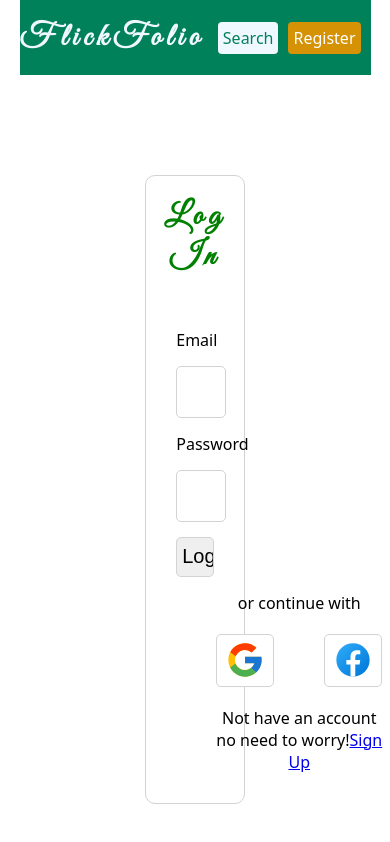
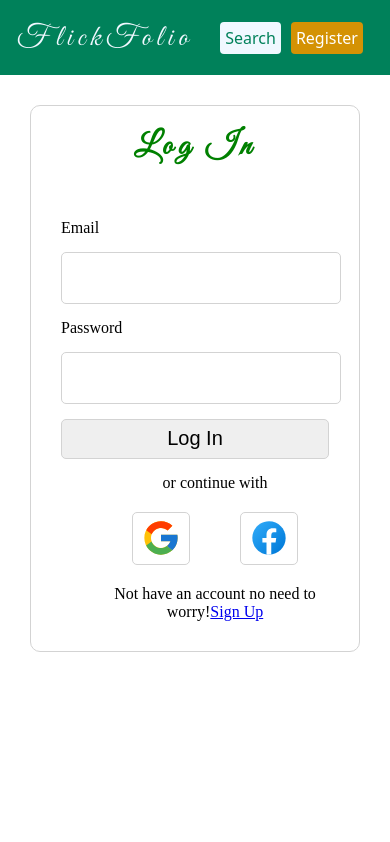
Before and after one commit to rahulaauji-30/flikfolio-fronend, a React (Vite) app: page /login in a window 390 px wide. Shown: the top 842 px of the page. Built offline with nearby package versions, Linux system fonts and the light colour scheme; a web font is replaced by a local one.

Commit message:
Mobile friendlyness

```diff
--- a/src/Moviesearch.jsx
+++ b/src/Moviesearch.jsx
@@ -10,6 +10,7 @@ const Moviesearch = (props) => {
     const [isFavourite, setFavourite] = useState(false);
     const [isSaved, setSaved] = useState(false);
     const [isExpanded, setExpanded] = useState(false);
+
     const showRead = {
         opacity: 1,
         transition: 'opacity 1s ease-in-out',
@@ -57,7 +58,7 @@ const Moviesearch = (props) => {
 
     return (
         <>
-            <a href={`/movie/${props.id}`}>
+            <a href={`/movie/${props.id}`} id="mov">
               <div className="movie" key={props.id}>
                   <div className="movie-img" onMouseOver={hanldeHover} onMouseOut={hanldeHover}>
                       <div className="bg"></div>
--- a/src/Nav.jsx
+++ b/src/Nav.jsx
@@ -1,24 +1,17 @@
 
 import { useState } from "react"
+import {Link} from "react-router-dom"
 const Nav = () => {
     const [isClicked, setClicked] = useState(false)
-    const handleClick = () => {
-        setClicked((pre) => !pre)
-    }
     return (
         <>
             <div className="main-nav">
                 <div className="navbar">
-                    <h1 style={{ margin: "0px", textAlign: "center" }}>FlickFolio</h1>
+                    <Link to={`/`} style={{ margin: "0px", textAlign: "center" }} id="h1">FlickFolio</Link>
                     <div className="side-nav">
                         <a href="/search" id="search">Search</a>
-                        <span onClick={handleClick} id="register">Register</span>
+                        <a href="/signup" id="register">Register</a>
                     </div>
-                </div>
-                <div className="register" style={{ display: isClicked ? "block" : "none" }}>
-                    <a href="/login">Log In</a>
-                    <br />
-                    <a href="/signup">Sign Up</a>
                 </div>
             </div>
         </>
--- a/src/Navsearch.jsx
+++ b/src/Navsearch.jsx
@@ -1,13 +1,11 @@
-import { useState } from "react";
+import { useEffect, useState } from "react";
 import Moviesearch from "./Moviesearch";
+import { Link } from "react-router-dom";
 
 const Navsearch = () => {
     const [searchQuery, setSearchQuery] = useState('');
     const [searchResults, setSearchResults] = useState([]);
-    const [isClicked,setClicked] = useState(false)
-    const handleClick = ()=>{
-        setClicked((pre)=>!pre)
-    }
+    const [display,setDisplay] = useState(false)
     const handleSearchChange = async (event) => {
         const query = event.target.value;
         setSearchQuery(query);
@@ -29,11 +27,17 @@ const Navsearch = () => {
             document.getElementsByTagName("h1").innerHTML = "No Movie Found"
         }
     };
-
+    useEffect(()=>{
+        const size = window.innerWidth;
+      if(size > 786){
+        setDisplay((pre)=>!pre);
+      }
+      console.log(size);
+    },[window.innerWidth])
     return (
         <>
             <div className="navbar">
-                <h1 style={{ margin: "0px", textAlign: "center" }}>FlickFolio</h1>
+                <h1 style={{ margin: "0px", textAlign: "center",display:display?"block":"none" }}>FlickFolio</h1>
                 <input
                     type="text"
                     name="search"
@@ -44,8 +48,8 @@ const Navsearch = () => {
                     focus
                 />
                 <div className="side-nav">
-                    <a href="#search" id="search">Search</a>
-                    <button onClick={handleClick} id="register">Register</button>
+                    <Link to={`/`} id="search">Home</Link>
+                    <a href="/signup" id="register">Register</a>
                 </div>
             </div>
             <div className="result">
@@ -64,11 +68,6 @@ const Navsearch = () => {
                     ))
                 )}
             </div>
-            <div className="register" style={{display:isClicked ? "hidden":"block"}}>
-                <a href="/login">Log In</a>
-                <br />
-                <a href="/signup">Sign Up</a>
-            </div>
         </>
     );
 };
--- a/src/index.css
+++ b/src/index.css
@@ -1,7 +1,9 @@
+
 body{
   margin: 0px;
   padding: 0px;
 }
+
 .navbar{
   margin: 0px auto;
   width: 90%;
@@ -12,10 +14,12 @@ body{
   justify-content: space-between;
   align-items: center;
 }
-.navbar h1{
+.navbar #h1{
   font-family: "Great Vibes", cursive;
   color: aliceblue;
   letter-spacing: 5px;
+  text-decoration: none;
+  font-size: 30px;
 }
 .navbar .side-nav{
   font-family: system-ui, -apple-system, BlinkMacSystemFont, 'Segoe UI', Roboto, Oxygen, Ubuntu, Cantarell, 'Open Sans', 'Helvetica Neue', sans-serif;
@@ -39,6 +43,70 @@ body{
   text-decoration: none;
   border-radius: 4px;
   color: white;
+}
+.categories {
+  width: 90%;
+  margin: 10px auto;
+  display: flex;
+  flex-direction: row;
+  gap: 50px;
+  flex-wrap: nowrap;
+  overflow-x: auto;
+  justify-content: flex-start;
+  -webkit-overflow-scrolling: touch; /* For older versions of Safari */
+  -overflow-scrolling: touch; /* For iOS devices */
+}
+
+#poster img{
+  width: 260px;
+  border-radius: 10px;
+  border-bottom-left-radius: 0px;
+  border-bottom-right-radius: 0px;
+
+}
+#poster h1{
+  margin: 10px;
+  font-family: 'Gill Sans', 'Gill Sans MT', Calibri, 'Trebuchet MS', sans-serif;
+  font-size: 25px;
+  text-align: center;
+  color: rgb(0, 129, 90);
+  width: 260px;
+}
+.main-nav{
+  position: relative;
+}
+.register{
+  position: absolute;
+  right: 100px;
+  width: 195px;
+  background-color: white;
+  display: flex;
+  flex-direction: column;
+  gap: 10px;
+  align-items: flex-start;
+  border-radius: 5px;
+  z-index: 1;
+  padding: 5px;
+
+}
+.register a{
+  text-decoration: none;
+  font-size: 20px;
+  color: rgb(0, 128, 58);
+  margin: 5px;
+  padding: 10px;
+  font-size: 18px;
+}
+.register a:hover{
+  text-decoration: underline;
+}
+
+@media (min-width: 1025px){
+  #poster {
+    position: absolute;
+    left: 50px;
+    bottom: -250px;
+
   }
   .movie-img{
     width: 240px;
@@ -78,18 +146,7 @@ body{
     border-bottom-right-radius: 0px;
   }
 
-.categories {
-  width: 90%;
-  margin: 10px auto;
-  display: flex;
-  flex-direction: row;
-  gap: 50px;
-  flex-wrap: nowrap;
-  overflow-x: auto;
-  justify-content: flex-start;
-  -webkit-overflow-scrolling: touch; /* For older versions of Safari */
-  -overflow-scrolling: touch; /* For iOS devices */
-}
+
   /* .categories::-webkit-scrollbar{
     width: 0;
   } */
@@ -127,27 +184,7 @@ body{
     overflow: hidden; /* Ensure video doesn't overflow */
   }
 
-#poster {
-  position: absolute;
-  left: 50px;
-  bottom: -250px;
 
-}
-#poster img{
-  width: 260px;
-  border-radius: 10px;
-  border-bottom-left-radius: 0px;
-  border-bottom-right-radius: 0px;
-
-}
-#poster h1{
-  margin: 10px;
-  font-family: 'Gill Sans', 'Gill Sans MT', Calibri, 'Trebuchet MS', sans-serif;
-  font-size: 25px;
-  text-align: center;
-  color: rgb(0, 129, 90);
-  width: 260px;
-}
   .info{
     background-color: bisque;
     width: 50%;
@@ -243,34 +280,7 @@ body{
     cursor: pointer;
     text-decoration: none;
   }
-.main-nav{
-  position: relative;
-}
-.register{
-  position: absolute;
-  right: 100px;
-  width: 195px;
-  background-color: white;
-  display: flex;
-  flex-direction: column;
-  gap: 10px;
-  align-items: flex-start;
-  border-radius: 5px;
-  z-index: 1;
-  padding: 5px;
 
-}
-.register a{
-  text-decoration: none;
-  font-size: 20px;
-  color: rgb(0, 128, 58);
-  margin: 5px;
-  padding: 10px;
-  font-size: 18px;
-}
-.register a:hover{
-  text-decoration: underline;
-}
 
   .login{
     width: 25%;
@@ -347,3 +357,201 @@ input[type=submit]{
     justify-content: center;
     margin-left: 100px;
   }
+}
+@media (max-width: 768px) {
+  .navbar{
+    width: 100%;
+  }
+  #mov{
+    text-decoration: none;
+  }
+  #mov .movie{
+    width: 160px;
+    cursor: pointer;
+    text-align: center;
+
+  }
+  .movie-img img{
+    width: 100%;
+    height: 250px;
+    border-top-left-radius: 5px;
+    border-top-right-radius: 5px;
+  }
+  #mov .movie h3{
+    font-size: 20px;
+  }
+  #mov .movie .bg{
+    width: 100%;
+    height: 100%;
+    position: none;
+  }
+  #mov .movie img{
+    position: none;
+  }
+  #mov .movie a{
+    background-color: rgb(0, 128, 58);
+    color: white;
+    font-size: larger;
+    padding: 5px;
+    text-decoration: none;
+    border-radius: 3px;
+    font-family: system-ui, -apple-system, BlinkMacSystemFont, 'Segoe UI', Roboto, Oxygen, Ubuntu, Cantarell, 'Open Sans', 'Helvetica Neue', sans-serif;
+
+  }
+  #mov .movie a:hover{
+    text-decoration: none;
+  }
+  .categories{
+    gap: 20px;
+    width: 95%;
+  }
+  .cover iframe{
+    height: 500px;
+    width: 50%;
+  }
+  #poster img{
+    width: 200px;
+  }
+  #poster{
+    display: flex;
+    flex-direction: column;
+    justify-content: center;
+    align-items: center;
+  }
+  .info{
+    background-color: bisque;
+    width: 100%;
+    border-top-left-radius: 10px;
+    border-top-right-radius: 10px;
+    padding: 10px;
+  }
+  .rt{
+    display: flex;
+    flex-direction: row;
+    gap: 5px;
+    justify-content: center;
+    align-items: center;
+  }
+  .icon{
+    display: flex;
+    flex-direction: row;
+    gap: 20px;
+    justify-content: center;
+    align-items: center;
+  }
+  .casts{
+    display: flex;
+    flex-direction: row;
+    justify-content: flex-start;
+    gap: 10px;
+    align-items: center;
+    overflow: auto;
+  }
+  .profile{
+    display: flex;
+    flex-direction: column;
+    align-items: center;
+  }
+  .crew{
+    display: flex;
+    flex-direction: row;
+    justify-content: flex-start;
+    gap: 10px;
+    align-items: center;
+    overflow: auto;
+  }
+  .result{
+    display: flex;
+    flex-direction: row;
+    flex-wrap: wrap;
+    justify-content: space-evenly;
+    padding: 10px;
+    gap: 20px;
+  }
+  #movieSearch{
+    margin-left: 10px;
+    width: 280px;
+    padding: 2px;
+    height: 25px;
+    outline: none;
+    font-family: system-ui, -apple-system, BlinkMacSystemFont, 'Segoe UI', Roboto, Oxygen, Ubuntu, Cantarell, 'Open Sans', 'Helvetica Neue', sans-serif;
+  }
+  .navbar{
+    justify-content: space-evenly;
+  }
+  .login{
+    margin: 30px;
+    border:1px solid lightgray;
+    border-radius: 10px;
+  }
+
+  .login form{
+    display: flex;
+    flex-direction: column;
+    justify-content: center;
+    align-items: flex-start;
+    padding: 30px;
+    gap: 15px;
+  }
+  form input{
+    margin-left: 0px;
+    width: 100%;
+    height: 40px;
+    border-radius: 5px;
+    border: 1px solid lightgray;
+    outline: none;
+    font-size: 20px;
+    padding: 5px;
+    overflow: hidden;
+  }
+  .login h1{
+    font-family: "Great Vibes", cursive;
+    /* color: aliceblue;
+    */
+    letter-spacing: 5px;
+    text-align: center;
+    color: green;
+  }
+  .i{
+    width: 50px;
+    height: 45px;
+    background-color: white;
+    display: flex;
+    justify-content: center;
+    align-items: center;
+    border-radius: 5px;
+    cursor: pointer;
+  }
+  .auth{
+    display: flex;
+    flex-direction: row;
+    gap: 50px;
+  }
+  .btm-auth{
+    display: flex;
+    flex-direction: column;
+    align-items: center;
+    gap: 20px;
+    justify-content: center;
+    margin-left: 40px;
+  }
+  .btm-auth span{
+    text-align: center;
+  }
+  input[type=submit]:active{
+    background-color: lightgray;
+  }
+  input[type=submit]{
+    cursor: pointer;
+  }
+
+  .btm-auth-s{
+    margin: 10px auto;
+    display: flex;
+    flex-direction: column;
+    align-items: center;
+    gap: 20px;
+    justify-content: center;
+    font-size: 13px;
+  }
+}
```
Also changed, not shown: public/404.jpg (added). Lines whose indentation alone changed are shown as unchanged.
